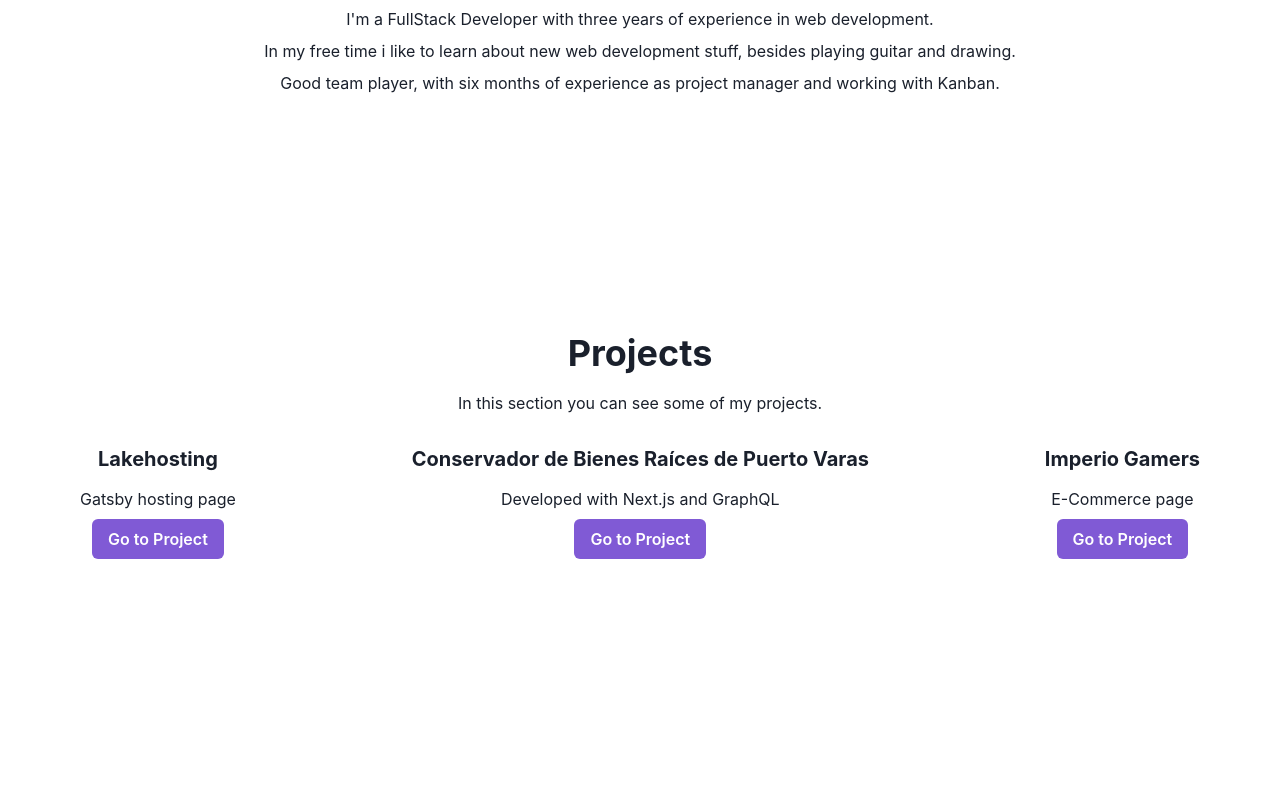
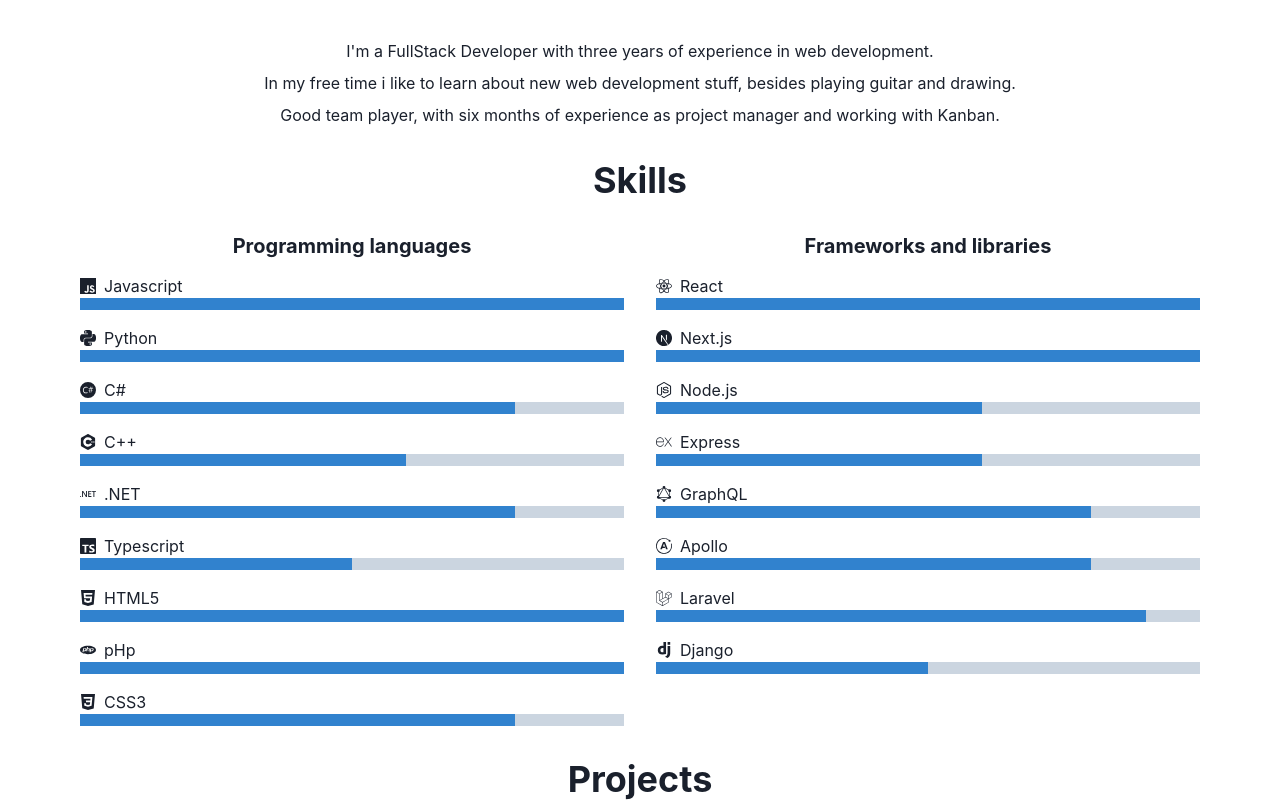
Before and after one commit to desolaser/portfolio, a Next.js app: page / in a window 1280 px wide. Shown: the part 948-1750 px from the top of the page. Built offline with nearby package versions, Linux system fonts and the light colour scheme; grey boxes are pictures that could not be loaded.

Commit message:
Adds skills to about section

```diff
--- a/components/sections/about.tsx
+++ b/components/sections/about.tsx
@@ -1,9 +1,29 @@
 import type { FunctionComponent } from 'react'
-import { Box, Heading, Text } from '@chakra-ui/react'
+import { Box, Heading, Text, HStack, Progress, Stack } from '@chakra-ui/react'
+import { Icon } from '@chakra-ui/icons'
+import {
+  SiJavascript,
+  SiPython,
+  SiCsharp,
+  SiCplusplus,
+  SiDotnet,
+  SiTypescript,
+  SiHtml5,
+  SiPhp,
+  SiCss3,
+  SiReact,
+  SiNextdotjs,
+  SiNodedotjs,
+  SiExpress,
+  SiGraphql,
+  SiApollographql,
+  SiLaravel,
+  SiDjango
+} from 'react-icons/si'
 
 const About: FunctionComponent = () => {
   return (
-    <Box minH="50vh" textAlign="center">
+    <Box minH="50vh" textAlign="center" py={8}>
       <Heading size="xl">About Me</Heading>
       <Text pt="2rem">
         I'm a FullStack Developer with three years of experience in web development.
@@ -16,6 +36,130 @@
         Good team player, with six months of experience as project manager and working
         with Kanban.
       </Text>
+      <Heading size="xl" pt="2rem">Skills</Heading>
+      <Stack direction="row" spacing={8}>
+        <Box w="full">
+          <Heading size="md" pt="2rem">Programming languages</Heading>
+          {PROGRAMMING_LANGUAGE_ITEMS.map((item: DevProgressBarProps) =>
+            <DevProgressBar icon={item.icon} name={item.name} value={item.value} />
+          )}
+        </Box>
+        <Box w="full">
+          <Heading size="md" pt="2rem">Frameworks and libraries</Heading>
+          {FRAMEWORK_ITEMS.map((item: DevProgressBarProps) =>
+            <DevProgressBar icon={item.icon} name={item.name} value={item.value} />
+          )}
+        </Box>
+      </Stack>
+    </Box>
+  )
+}
+
+type DevProgressBarProps = {
+  icon: any,
+  name: string,
+  value: number
+}
+
+const PROGRAMMING_LANGUAGE_ITEMS: Array<DevProgressBarProps> = [
+  {
+    icon: SiJavascript,
+    name: 'Javascript',
+    value: 100
+  },
+  {
+    icon: SiPython,
+    name: 'Python',
+    value: 100
+  },
+  {
+    icon: SiCsharp,
+    name: 'C#',
+    value: 80
+  },
+  {
+    icon: SiCplusplus,
+    name: 'C++',
+    value: 60
+  },
+  {
+    icon: SiDotnet,
+    name: '.NET',
+    value: 80
+  },
+  {
+    icon: SiTypescript,
+    name: 'Typescript',
+    value: 50
+  },
+  {
+    icon: SiHtml5,
+    name: 'HTML5',
+    value: 100
+  },
+  {
+    icon: SiPhp,
+    name: 'pHp',
+    value: 100
+  },
+  {
+    icon: SiCss3,
+    name: 'CSS3',
+    value: 80
+  },
+]
+
+const FRAMEWORK_ITEMS: Array<DevProgressBarProps> = [
+  {
+    icon: SiReact,
+    name: 'React',
+    value: 100
+  },
+  {
+    icon: SiNextdotjs,
+    name: 'Next.js',
+    value: 100
+  },
+  {
+    icon: SiNodedotjs,
+    name: 'Node.js',
+    value: 60
+  },
+  {
+    icon: SiExpress,
+    name: 'Express',
+    value: 60
+  },
+  {
+    icon: SiGraphql,
+    name: 'GraphQL',
+    value: 80
+  },
+  {
+    icon: SiApollographql,
+    name: 'Apollo',
+    value: 80
+  },
+  {
+    icon: SiLaravel,
+    name: 'Laravel',
+    value: 90
+  },
+  {
+    icon: SiDjango,
+    name: 'Django',
+    value: 50
+  },
+]
+
+const DevProgressBar: FunctionComponent<DevProgressBarProps> = (props: DevProgressBarProps) => {
+  return (
+    <Box pt={4}>
+      <HStack>
+        <Icon as={props.icon} />
+        <Text>{props.name}</Text>
+      </HStack>
+      <Progress bg={'gray.300'} value={props.value} />
     </Box>
   )
 }
```
